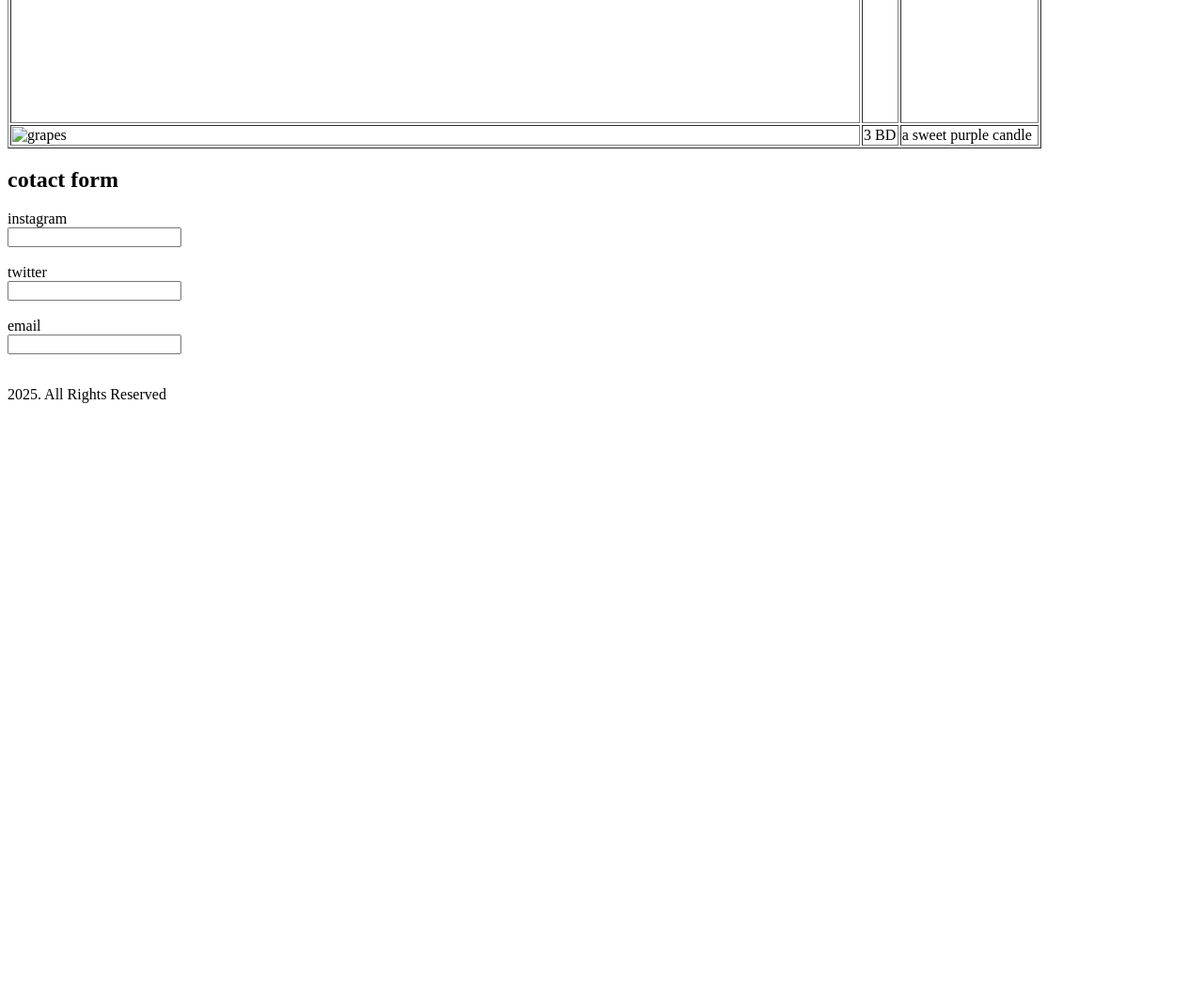
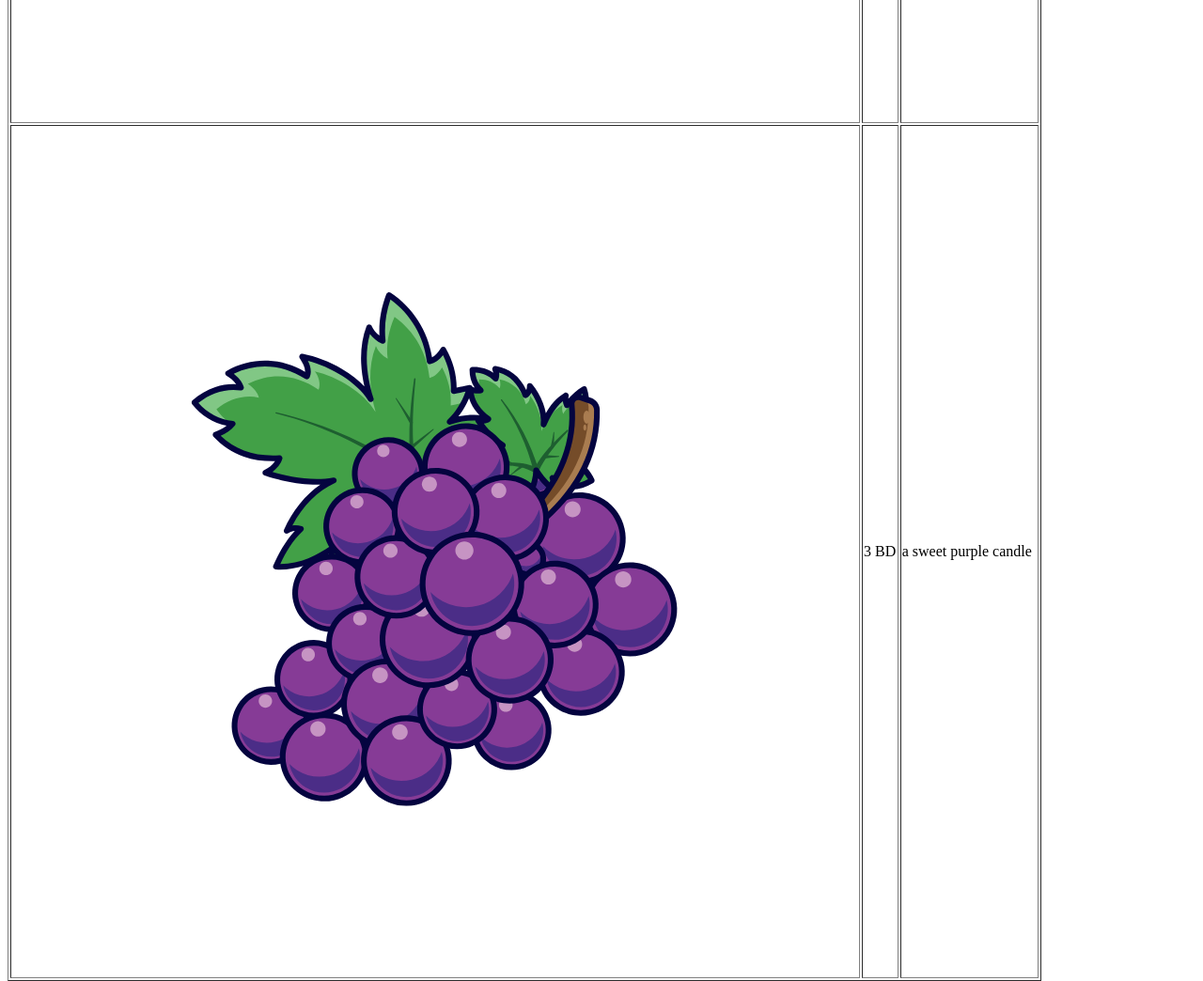
Before and after one commit to zainabjbader-create/midterm, a plain HTML site: page index.html in a window 1280 px wide. Shown: the part 1120-2164 px from the top of the page at 94% size. Before the commit the page ends 1565 px from the top, so only its background shows below. Drawn offline with Linux system fonts and the light colour scheme.

Commit message:
Update index.html

```diff
--- a/index.html
+++ b/index.html
@@ -39,7 +39,7 @@
         <td> a red sweet candle </td>
           </tr>
        <tr>
-         <td> <img src="image4.png"alt="grapes" class="image4"/></td>
+         <td> <img src="image4.png.png"alt="grapes" class="image4"/></td>
         <td> 3 BD </td>
         <td> a sweet purple candle </td>
         </tr>
```
